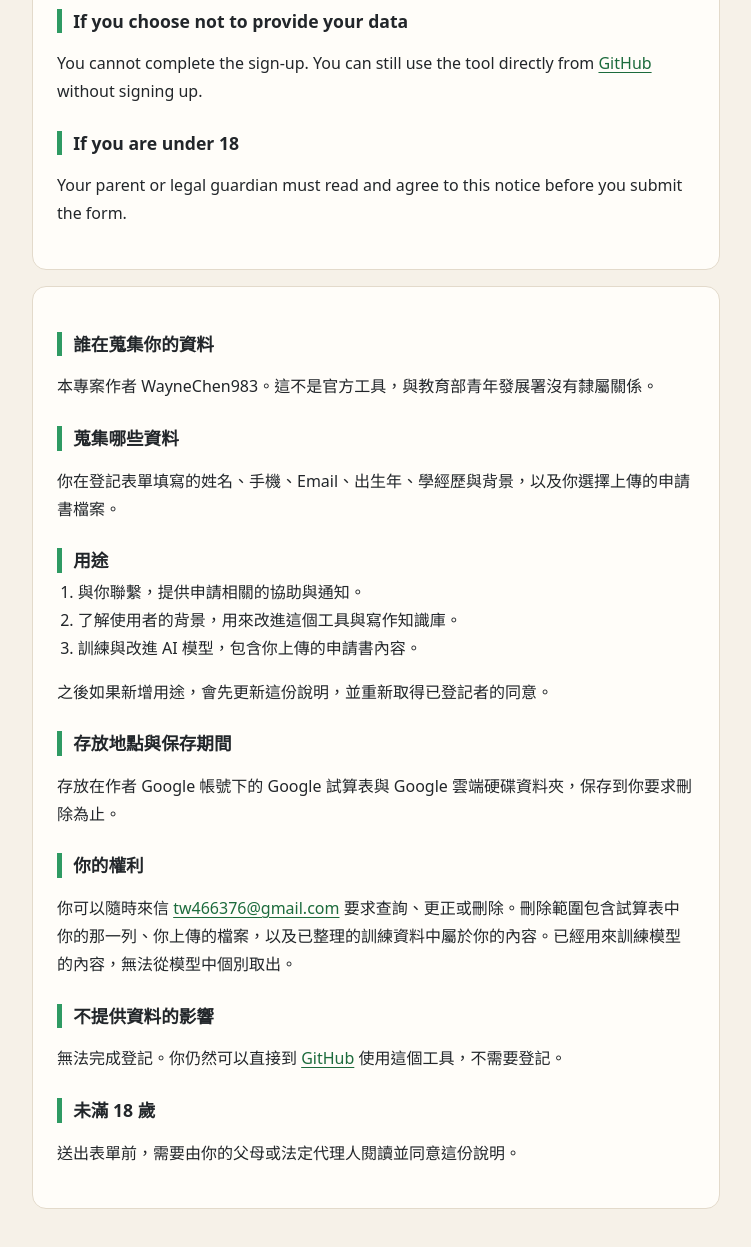
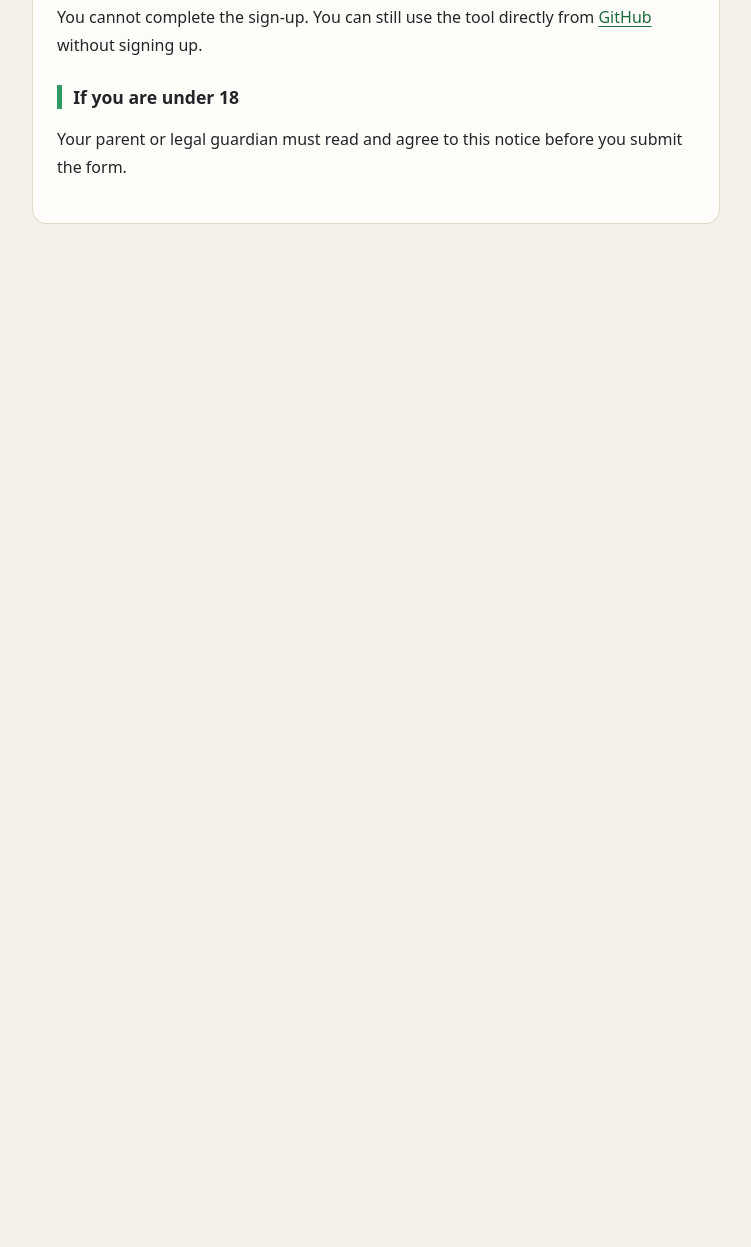
Before and after one commit to WayneChen983/twpathfinder-helper, a plain HTML site: page docs/privacy.html in a window 1280 px wide. Shown: the part 1133-2380 px from the top of the page, without its empty margins (264-1015 px from the left). After the commit the page ends 1437 px from the top, so only its background shows below. Drawn offline with Linux system fonts and the light colour scheme.

Commit message:
Make the privacy notice page English only
Co-Authored-By: Claude Fable 5.2 <noreply@anthropic.com>

```diff
--- a/docs/privacy.html
+++ b/docs/privacy.html
@@ -3,7 +3,7 @@
 <head>
 <meta charset="utf-8">
 <meta name="viewport" content="width=device-width, initial-scale=1">
-<title>Privacy Notice | 青年百億申請幫手</title>
+<title>Privacy Notice | Pathfinder Application Helper</title>
 <style>
 :root { --bg: #f6f1e8; --surface: #fffdf9; --ink: #22262a; --muted: #5f676b; --line: #e3dacb; --brand: #1c6b3c;
   --grad: linear-gradient(90deg, #9aeff3, #baf2d1); --tint: #e6f5ee; --bar: #2f9a63; }
@@ -31,7 +31,6 @@ ol, ul { padding-left: 1.3rem; margin: .3rem 0; }
   <p><a href="./">← Back to the sign-up form</a></p>
   <h1>Privacy Notice</h1>
   <p class="muted">Last updated: 23 November 2026</p>
-  <p><a class="jump" href="#en">English</a><a class="jump" href="#zh">中文</a></p>
 
   <article class="card" id="en" lang="en">
     <h2>Who collects your data</h2>
@@ -60,34 +59,6 @@ ol, ul { padding-left: 1.3rem; margin: .3rem 0; }
     <h2>If you are under 18</h2>
     <p>Your parent or legal guardian must read and agree to this notice before you submit the form.</p>
   </article>
-
-  <article class="card" id="zh" lang="zh-Hant-TW">
-    <h2>誰在蒐集你的資料</h2>
-    <p>本專案作者 WayneChen983。這不是官方工具，與教育部青年發展署沒有隸屬關係。</p>
-
-    <h2>蒐集哪些資料</h2>
-    <p>你在登記表單填寫的姓名、手機、Email、出生年、學經歷與背景，以及你選擇上傳的申請書檔案。</p>
-
-    <h2>用途</h2>
-    <ol>
-      <li>與你聯繫，提供申請相關的協助與通知。</li>
-      <li>了解使用者的背景，用來改進這個工具與寫作知識庫。</li>
-      <li>訓練與改進 AI 模型，包含你上傳的申請書內容。</li>
-    </ol>
-    <p>之後如果新增用途，會先更新這份說明，並重新取得已登記者的同意。</p>
-
-    <h2>存放地點與保存期間</h2>
-    <p>存放在作者 Google 帳號下的 Google 試算表與 Google 雲端硬碟資料夾，保存到你要求刪除為止。</p>
-
-    <h2>你的權利</h2>
-    <p>你可以隨時來信 <a href="mailto:tw466376@gmail.com">tw466376@gmail.com</a> 要求查詢、更正或刪除。刪除範圍包含試算表中你的那一列、你上傳的檔案，以及已整理的訓練資料中屬於你的內容。已經用來訓練模型的內容，無法從模型中個別取出。</p>
-
-    <h2>不提供資料的影響</h2>
-    <p>無法完成登記。你仍然可以直接到 <a href="https://github.com/WayneChen983/twpathfinder-helper">GitHub</a> 使用這個工具，不需要登記。</p>
-
-    <h2>未滿 18 歲</h2>
-    <p>送出表單前，需要由你的父母或法定代理人閱讀並同意這份說明。</p>
-  </article>
 </main>
 </body>
 </html>
```
